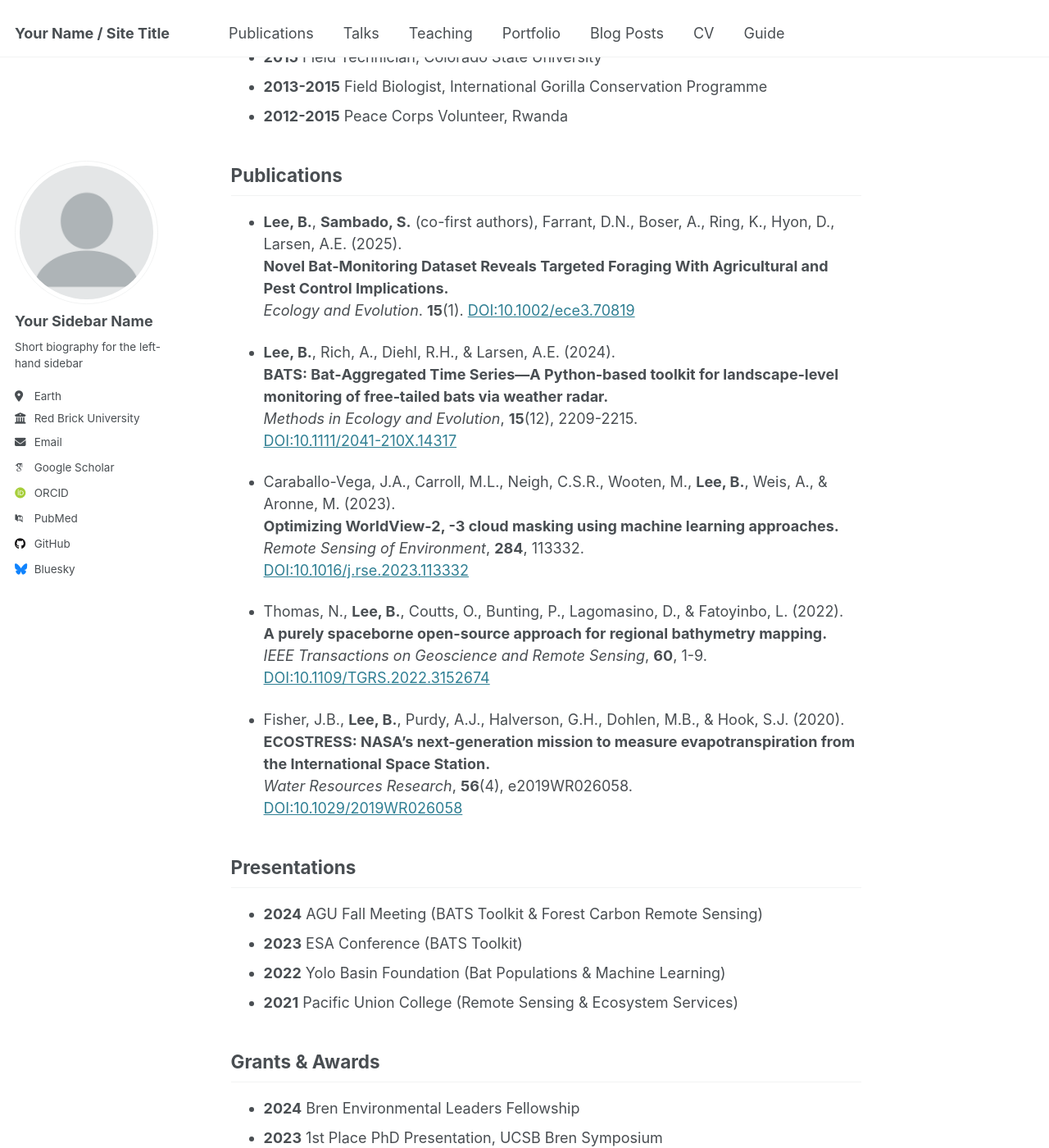
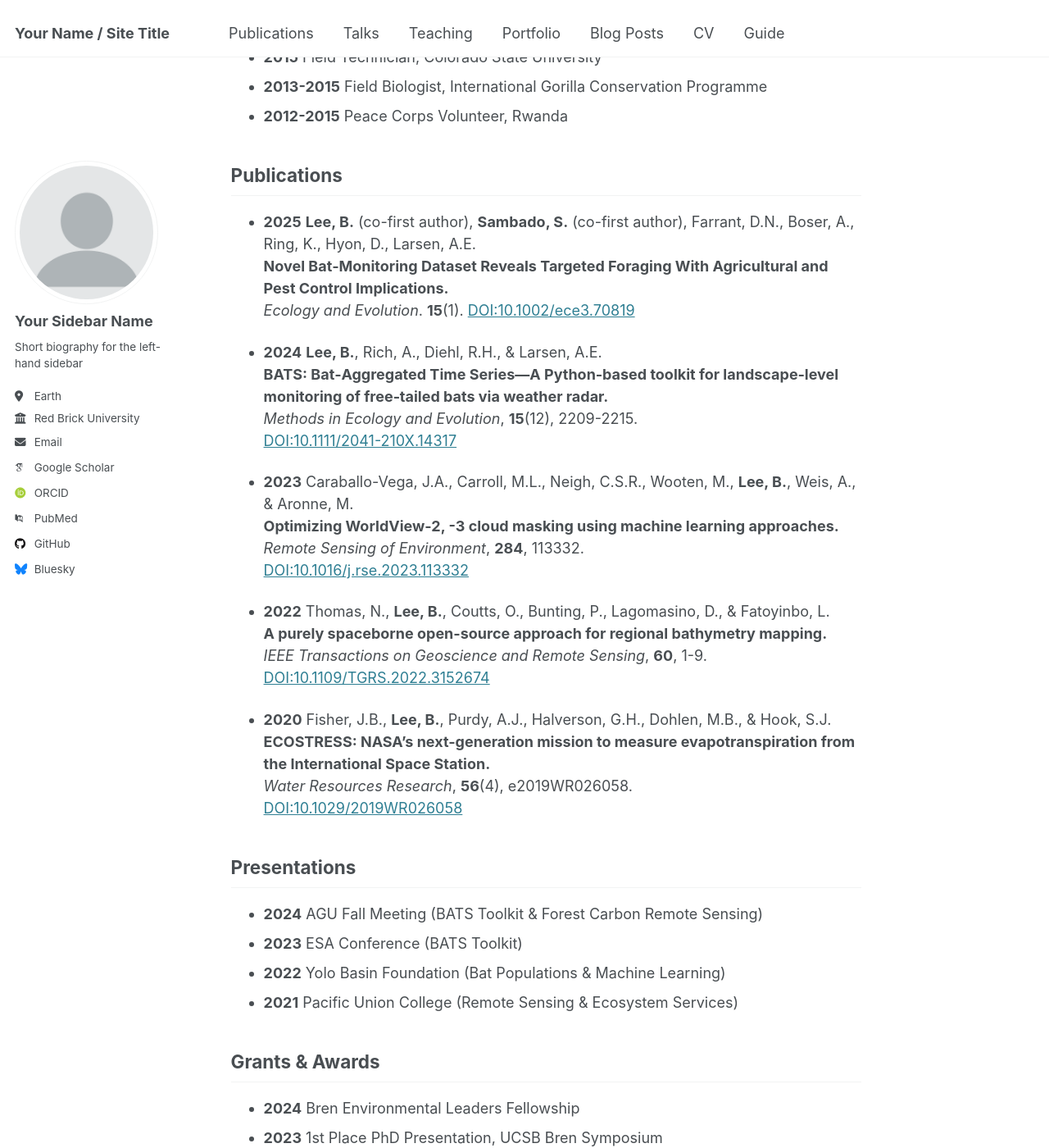
Before and after one commit to bhyleee/bhyleee.github.io, a Jekyll site: the page built from _pages/about.md, in a window 1280 px wide and 1400 px high, scrolled down 1381 px. Shown: the whole window at 82% size. Built offline with Jekyll 4.4.1, drawn with Linux system fonts in a browser that asks for light colours; some web fonts are replaced.

```diff
--- a/_pages/about.md
+++ b/_pages/about.md
@@ -40,27 +40,27 @@ Appointments
 
 Publications
 ------
-- **Lee, B.**, **Sambado, S.** (co-first authors), Farrant, D.N., Boser, A., Ring, K., Hyon, D., Larsen, A.E. (2025).
+- **2025**  **Lee, B.** (co-first author), **Sambado, S.** (co-first author), Farrant, D.N., Boser, A., Ring, K., Hyon, D., Larsen, A.E.
   **Novel Bat‐Monitoring Dataset Reveals Targeted Foraging With Agricultural and Pest Control Implications.**
   *Ecology and Evolution*. **15**(1).
   [DOI:10.1002/ece3.70819](https://doi.org/10.1002/ece3.70819)
 
-- **Lee, B.**, Rich, A., Diehl, R.H., & Larsen, A.E. (2024).
+- **2024**  **Lee, B.**, Rich, A., Diehl, R.H., & Larsen, A.E.
   **BATS: Bat‐Aggregated Time Series—A Python‐based toolkit for landscape‐level monitoring of free‐tailed bats via weather radar.**
   *Methods in Ecology and Evolution*, **15**(12), 2209-2215.
   [DOI:10.1111/2041-210X.14317](https://doi.org/10.1111/2041-210X.14317)
 
-- Caraballo-Vega, J.A., Carroll, M.L., Neigh, C.S.R., Wooten, M., **Lee, B.**, Weis, A., & Aronne, M. (2023).
+- **2023** Caraballo-Vega, J.A., Carroll, M.L., Neigh, C.S.R., Wooten, M., **Lee, B.**, Weis, A., & Aronne, M.
   **Optimizing WorldView-2, -3 cloud masking using machine learning approaches.**
   *Remote Sensing of Environment*, **284**, 113332.
   [DOI:10.1016/j.rse.2023.113332](https://doi.org/10.1016/j.rse.2023.113332)
 
-- Thomas, N., **Lee, B.**, Coutts, O., Bunting, P., Lagomasino, D., & Fatoyinbo, L. (2022).
+- **2022** Thomas, N., **Lee, B.**, Coutts, O., Bunting, P., Lagomasino, D., & Fatoyinbo, L.
   **A purely spaceborne open-source approach for regional bathymetry mapping.**
   *IEEE Transactions on Geoscience and Remote Sensing*, **60**, 1-9.
   [DOI:10.1109/TGRS.2022.3152674](https://doi.org/10.1109/TGRS.2022.3152674)
 
-- Fisher, J.B., **Lee, B.**, Purdy, A.J., Halverson, G.H., Dohlen, M.B., & Hook, S.J. (2020).
+- **2020** Fisher, J.B., **Lee, B.**, Purdy, A.J., Halverson, G.H., Dohlen, M.B., & Hook, S.J.
   **ECOSTRESS: NASA's next-generation mission to measure evapotranspiration from the International Space Station.**
   *Water Resources Research*, **56**(4), e2019WR026058.
   [DOI:10.1029/2019WR026058](https://doi.org/10.1029/2019WR026058)
```
